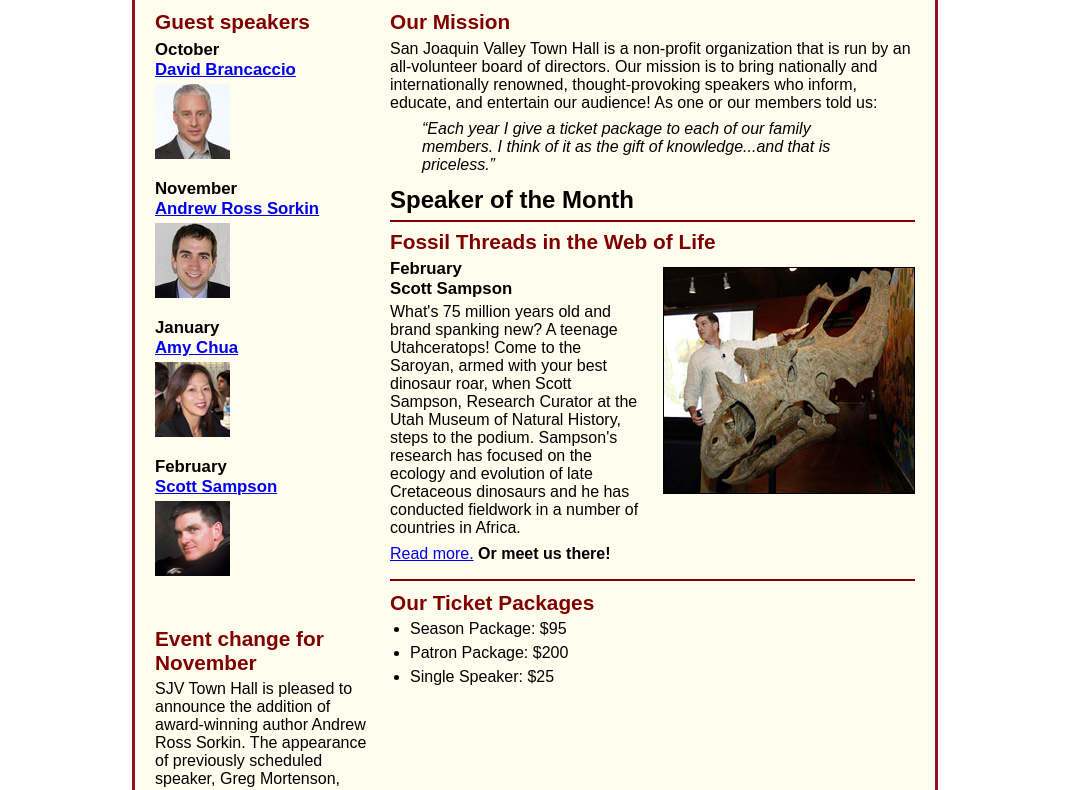
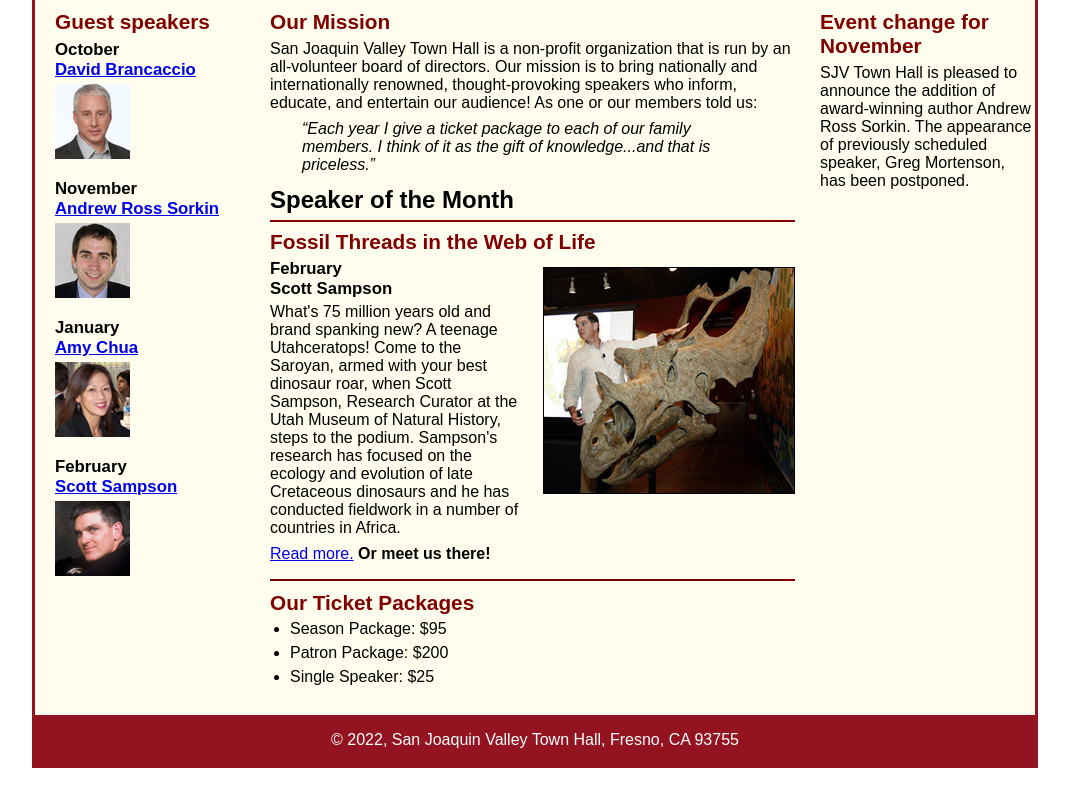
Before and after one commit to Apaulo-18/CS_148-town-hall-, a plain HTML site: page town_hall/c06x_index.html in a window 1280 px wide. Shown: the part 123-913 px from the top of the page, without its empty margins (105-1174 px from the left). After the commit the page ends 891 px from the top, so only its background shows below. Drawn offline with Linux system fonts and the light colour scheme.

Commit message:
M6 assignment 3

```diff
--- a/town_hall/c06x_index.html
+++ b/town_hall/c06x_index.html
@@ -15,6 +15,17 @@
 		<h3>Celebrating our <span class="shadow">75<sup>th</sup></span> Year</h3>
 	</header>
 	<main>
+		<aside id="sidebarA">
+			<h2>Guest speakers</h2>
+			<h3>October<br><a href="#">David Brancaccio</a></h3>
+			<img src="images/brancaccio75.jpg" alt="David Brancaccio photo">
+			<h3>November<br><a href="#">Andrew Ross Sorkin</a></h3>
+			<img src="images/sorkin75.jpg" alt="Andrew Ross Sorkin photo">
+			<h3>January<br><a href="#">Amy Chua</a></h3>
+			<img src="images/chua75.jpg" alt="Amy Chua photo">
+			<h3>February<br><a href="#">Scott Sampson</a></h3>
+			<img src="images/sampson75.jpg" alt="Scott Sampson photo">
+		</aside id="sidebarA">
 		<section>
 			<h2>Our Mission</h2>
 			<p>San Joaquin Valley Town Hall is a non-profit organization that is run by an
@@ -45,22 +56,12 @@
 				<li>Single Speaker: $25</li>
 			</ul>
 		</section>
-		<aside>
-			<h2>Guest speakers</h2>
-			<h3>October<br><a href="#">David Brancaccio</a></h3>
-			<img src="images/brancaccio75.jpg" alt="David Brancaccio photo">
-			<h3>November<br><a href="#">Andrew Ross Sorkin</a></h3>
-			<img src="images/sorkin75.jpg" alt="Andrew Ross Sorkin photo">
-			<h3>January<br><a href="#">Amy Chua</a></h3>
-			<img src="images/chua75.jpg" alt="Amy Chua photo">
-			<h3>February<br><a href="#">Scott Sampson</a></h3>
-			<img src="images/sampson75.jpg" alt="Scott Sampson photo">
-		</aside>
-		<aside>
+
+		<aside id="sidebarB">
 			<h2>Event change for November</h2>
 			<p>SJV Town Hall is pleased to announce the addition of award-winning author Andrew Ross Sorkin.
 			The appearance of previously scheduled speaker, Greg Mortenson, has been postponed.</p>
-		</aside>
+		</aside id="sidebarB">
 	</main>
 	<footer>
 		<p>&copy; 2022, San Joaquin Valley Town Hall, Fresno, CA 93755</p>
--- a/town_hall/styles/c06x_main.css
+++ b/town_hall/styles/c06x_main.css
@@ -9,7 +9,7 @@ html {
 body {
 	font-family: Arial, Helvetica, sans-serif;
     font-size: 100%;
-    width: 800px;
+    width: 1000px;
     margin: 0 auto;
     border: 3px solid #931420;
     background-color: #fffded;
@@ -46,13 +46,13 @@ main {
 /* the styles for the section */
 section {
 	width: 525px;
-	float: right;
-	padding: 0 20px 20px 20px;
+	float: left;
+	padding: 0 20px 20px 0px;
 }
 section h1 {
 	font-size: 150%;
 	padding: .5em 0 .25em 0;
-	margin: 0;               /* If you remove this, the margins in normalize.css will be applied. */
+	margin: auto;               /* If you remove this, the margins in normalize.css will be applied. */
 }
 section h2 {
 	color: #800000;
@@ -93,11 +93,18 @@ article img {
 }
 
 /* the styles for the aside */
-aside {
+#sidebarA {
+	width: 215px;
+	float: left;
+	padding: 0 0 20px 20px;
+}
+
+#sidebarB {
 	width: 215px;
 	float: right;
-	padding: 0 0 20px 20px;
+	padding: 0 0 20px 0px;
 }
+
 aside h2 {
 	color: #800000;
 	font-size: 130%;
```
